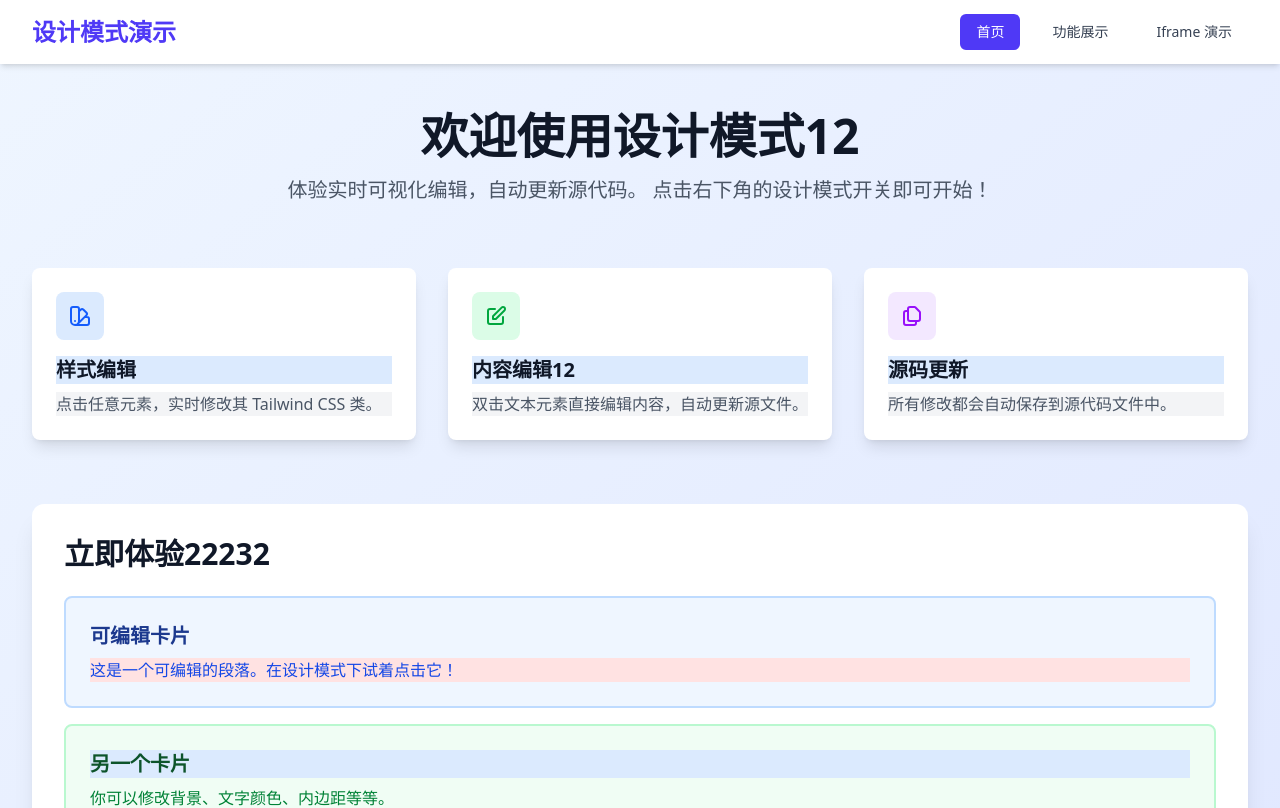
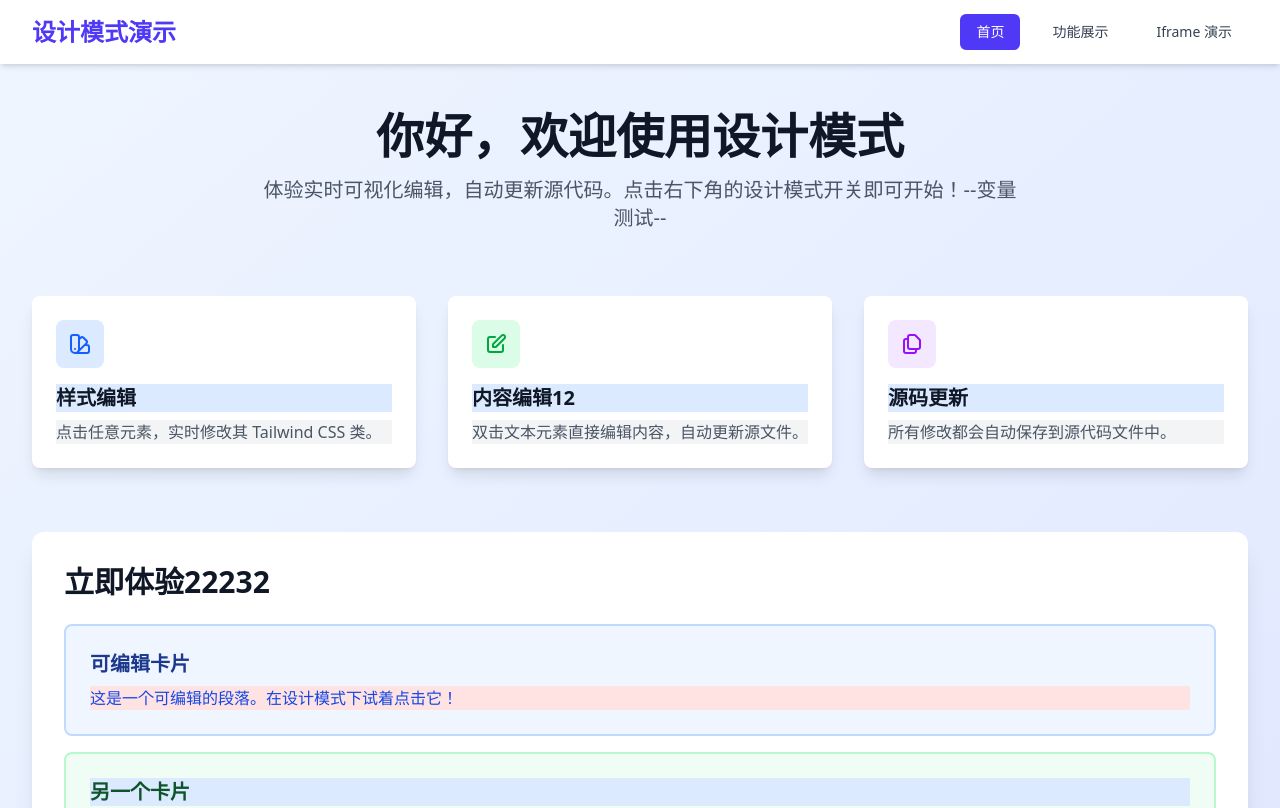
Before and after one commit to dongdada29/vite-plugin-appdev-design-mode, a React (Vite) app in the folder examples/demo/: page / in a window 1280 px wide. Shown: the top 808 px of the page. Built offline with nearby package versions, Linux system fonts and the light colour scheme.

Commit message:
docs: 更新 README 和示例代码
- 更新 README 中的属性名说明，反映新的可配置前缀机制
- 更新示例代码使用新的配置

```diff
--- a/examples/demo/src/pages/HomePage.tsx
+++ b/examples/demo/src/pages/HomePage.tsx
@@ -1,16 +1,19 @@
 import React from 'react';
 
 export default function HomePage() {
+  const title = "欢迎使用设计模式";
+  const content = "体验实时可视化编辑，自动更新源代码。";
   return (
     <div className="max-w-7xl mx-auto px-4 sm:px-6 lg:px-8 py-12">
       {/* 主标题区域 */}
       <div className="text-center mb-16">
         <h1 className="text-5xl font-bold text-gray-900 mb-4">
-          欢迎使用设计模式12
+          你好，{title}
         </h1>
         <p className="text-xl text-gray-600 max-w-3xl mx-auto">
-          体验实时可视化编辑，自动更新源代码。
+          {content}
           点击右下角的设计模式开关即可开始！
+          {'--变量测试--'}
         </p>
       </div>
 
```
Also changed, not shown: 1 other file (tests, documents, lock files or other folders).
